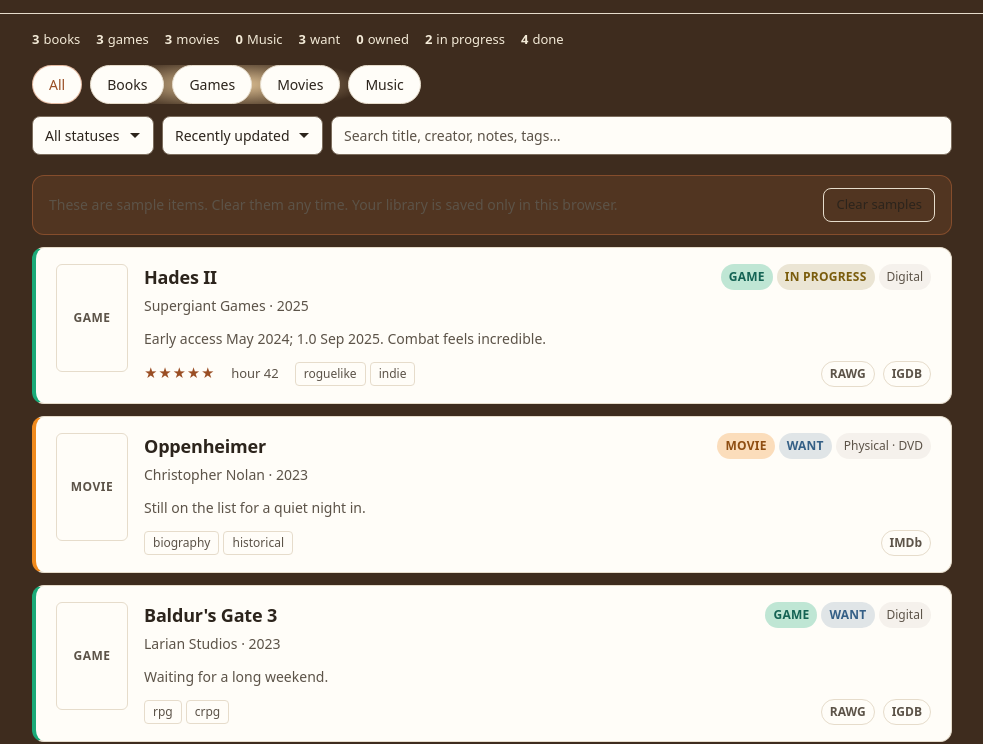
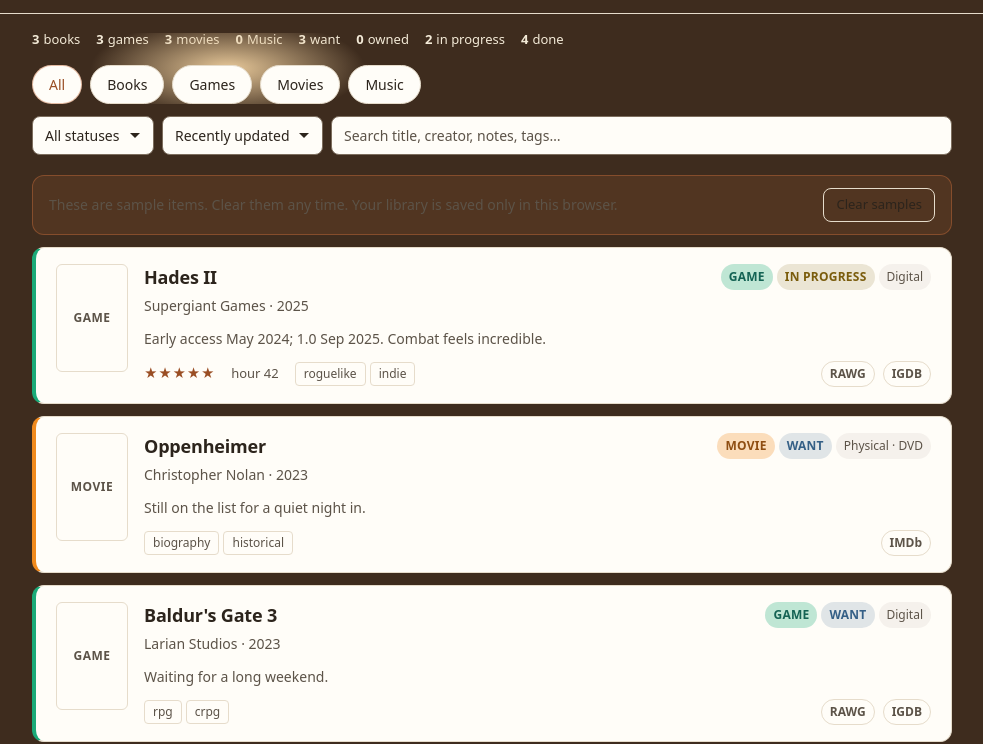
Before and after one commit to FreeRangeIce/media-shelf, a plain HTML site: page index.html in a window 1280 px wide. Shown: the part 69-813 px from the top of the page, without its empty margins (148-1131 px from the left). Drawn offline with Linux system fonts and the light colour scheme.

Commit message:
Let the category spotlight show above the chips

```diff
--- a/styles.css
+++ b/styles.css
@@ -430,9 +430,9 @@ body {
   position: absolute;
   z-index: -1;
   left: 0;
-  top: 0;
+  top: -2rem;
   width: 24.5rem;
-  height: 100%;
+  height: calc(100% + 2rem);
   background: radial-gradient(ellipse 50% 100% at center center, #e8c99a 0%, transparent 70%);
   background-position: center center;
   pointer-events: none;
```
